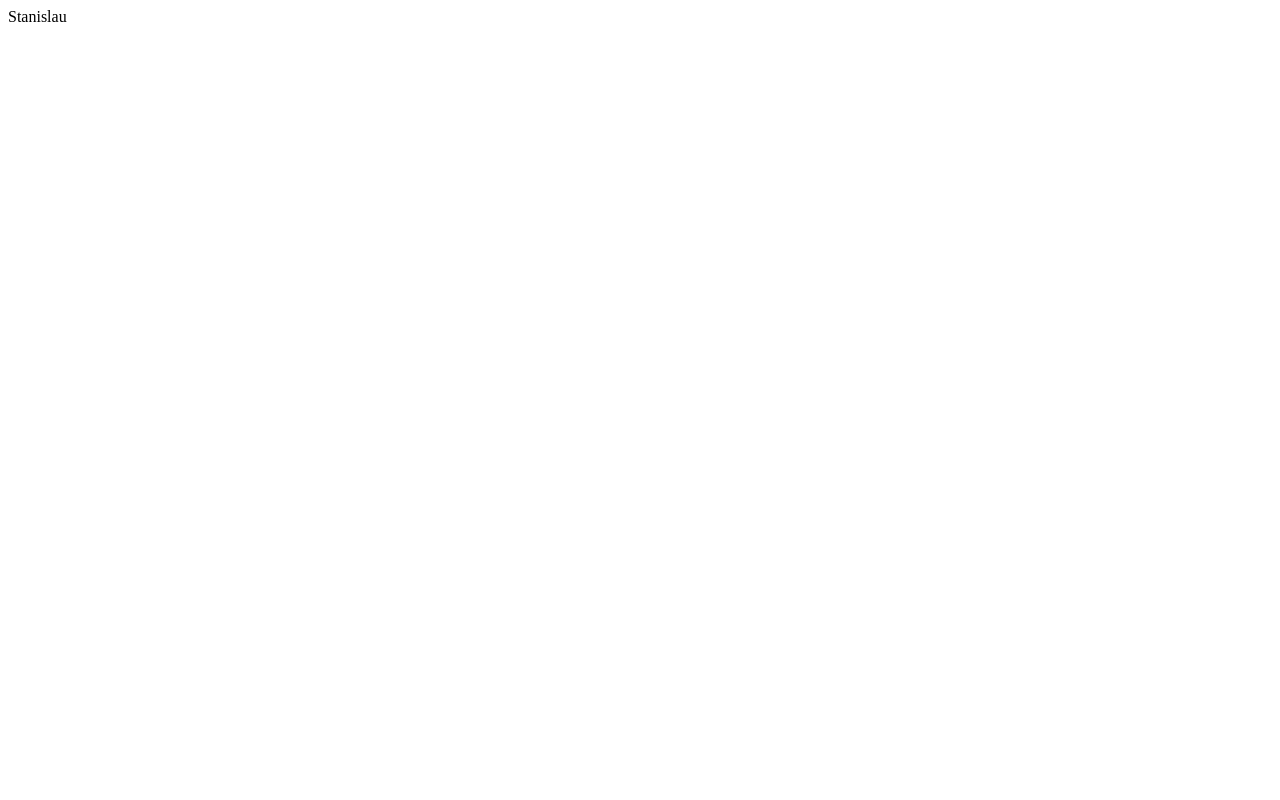
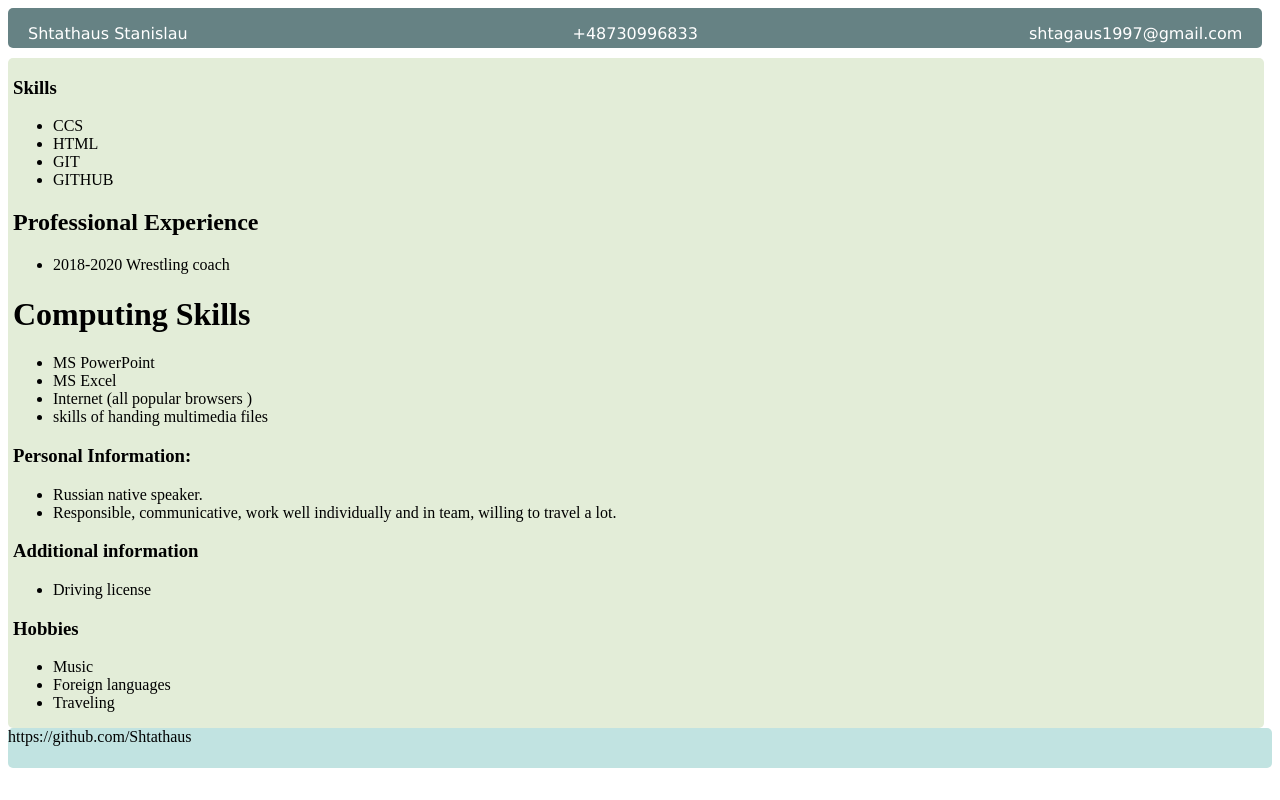
Before and after one commit to Shtathaus/rsschool-cv, a plain HTML site: page index.html in a window 1280 px wide. Drawn offline with Linux system fonts and the light colour scheme.

Commit message:
Update index.html

```diff
--- a/index.html
+++ b/index.html
@@ -1 +1,53 @@
-Stanislau
+<!DOCTYPE html>
+<html lang="en">
+ <head>
+<link type="text/css" rel="stylesheet" href="style.css"/>
+<title>
+<b>cv</b>
+</title>
+</head>
+<body>
+<div id="header">
+<p id="name">Shtathaus Stanislau</p>
+         <a href="mailto:shtagaus1997@gmail.com" target="_blank"><p id="email">shtagaus1997@gmail.com</p></a>
+         <p id="contact">+48730996833</p>
+     </div>
+     <div class="left">
+     </div>
+     <div class="right">
+            <h3>Skills</h3>
+            <ul>
+                <li>CCS</li>
+                <li>HTML</li>
+                <li>GIT</li>
+                <li>GITHUB</li></ul>
+            <h2>Professional Experience</h2>
+            <ul>
+                <li>2018-2020 Wrestling coach</li>
+               </ul>
+            <h1>Computing Skills</h1>
+                 <ul>
+                    <li> MS PowerPoint</li>
+                     <li>MS Excel</li>
+                     <li>Internet (all popular browsers )</li>
+                     <li>skills of handing multimedia files</li>
+               </ul>
+            <h3>Personal Information:</h3>
+            <ul>
+                <li>Russian native speaker.</li>
+                <li>Responsible, communicative, work well individually and in team, willing to travel a lot. </li>
+            </ul>
+            <h3>Additional information</h3>
+            <ul>
+                <li>Driving license</li>
+            </ul>
+            <h3>Hobbies</h3>
+            <ul>
+            <li>Music</li>
+            <li>Foreign languages</li>
+            <li>Traveling</li>
+            </ul>
+     </div>
+     <div id="footer">https://github.com/Shtathaus</div>
+    </body>
+</html>
```
